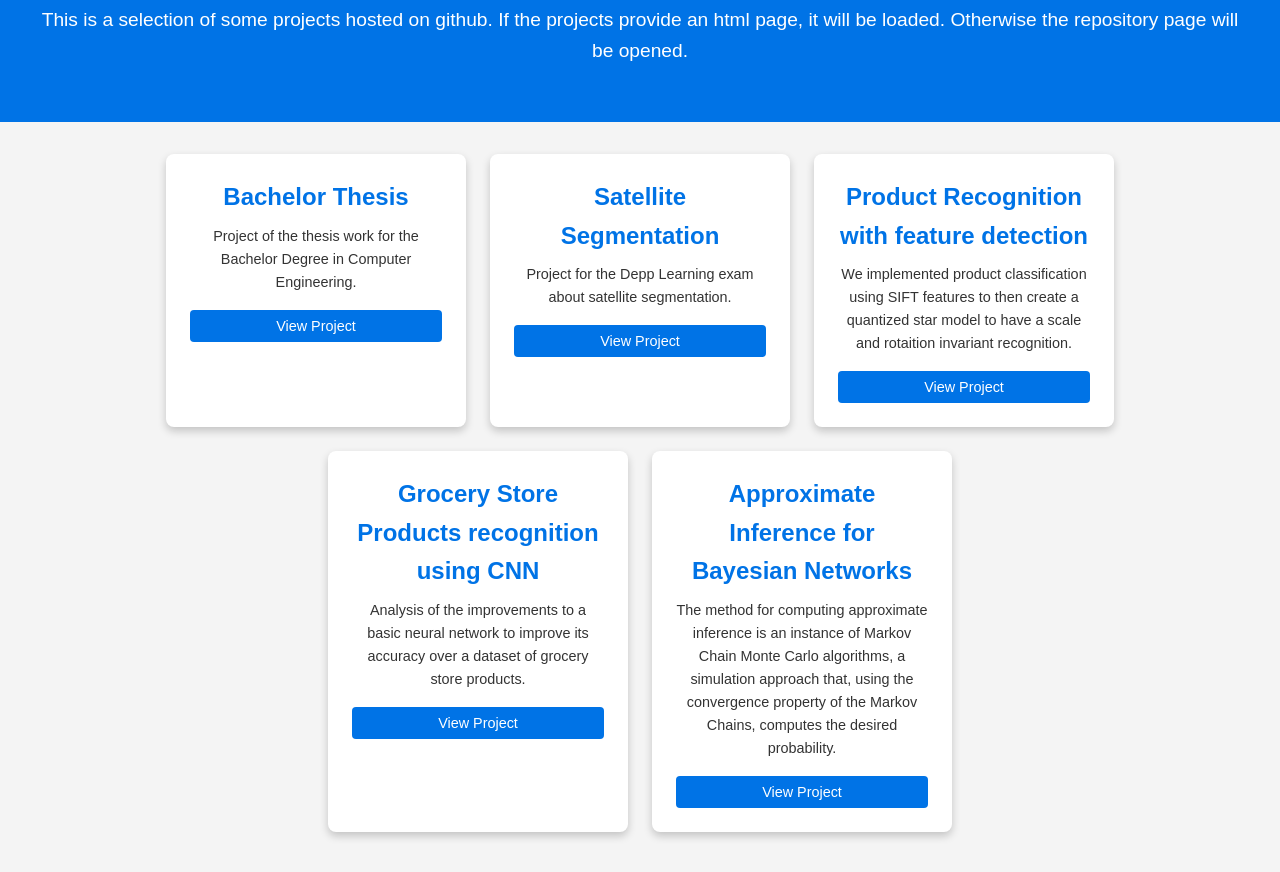
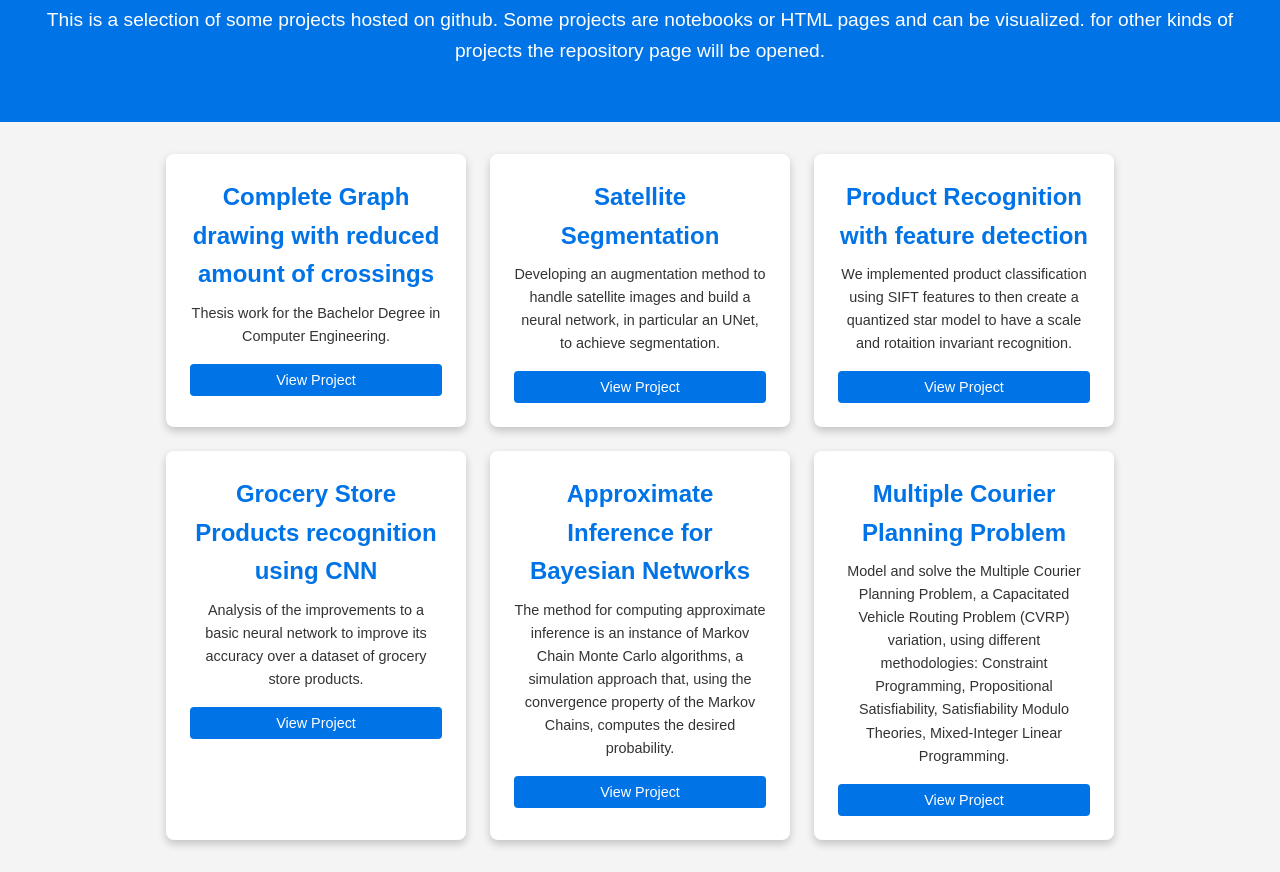
Before and after one commit to davidesonno/davidesonno.github.io, a plain HTML site: page index.html in a window 1280 px wide. Shown: the part 99-971 px from the top of the page. Drawn offline with Linux system fonts and the light colour scheme.

Commit message:
new projects added

```diff
--- a/index.html
+++ b/index.html
@@ -13,19 +13,20 @@
 <body>
     <header>
         <h1><a href="https://github.com/davidesonno" target="_blank">Davide Sonno GitHub</a> Projects</h1>
-        <p>This is a selection of some projects hosted on github. If the projects provide an html page, it will be
-            loaded. Otherwise the repository page will be opened.</p>
+        <p>This is a selection of some projects hosted on github. Some projects are notebooks or HTML pages and can be
+            visualized. for other kinds of projects the repository page will be opened.</p>
     </header>
 
     <section class="project-gallery">
         <div class="project-card">
-            <h2>Bachelor Thesis</h2>
-            <p>Project of the thesis work for the Bachelor Degree in Computer Engineering.</p>
+            <h2>Complete Graph drawing with reduced amount of crossings</h2>
+            <p>Thesis work for the Bachelor Degree in Computer Engineering.</p>
             <button onclick="loadHTML('projects/thesis/index.html')" class="project-button"></button>
         </div>
         <div class="project-card">
             <h2>Satellite Segmentation</h2>
-            <p>Project for the Depp Learning exam about satellite segmentation.</p>
+            <p>Developing an augmentation method to handle satellite images and build a neural network, in particular an
+                UNet, to achieve segmentation.</p>
             <button
                 onclick="loadJupyter('https://github.com/davidesonno/DeepLearningExamProject/blob/main/Sonno_Davide_Satellite_Segmentation.ipynb');"
                 class="project-button"></button>
@@ -57,6 +58,14 @@
                 onclick="loadJupyter('https://github.com/davidesonno/Gibbs-Sampling/blob/main/Documentation/Gibbs%20Sampling%20for%20Bayesian%20Networks.ipynb')"
                 class="project-button"></button>
         </div>
+        <div class="project-card">
+            <h2>Multiple Courier Planning Problem</h2>
+            <p>Model and solve the Multiple Courier Planning Problem, a Capacitated Vehicle Routing Problem (CVRP)
+                variation, using different methodologies: Constraint Programming,
+                Propositional Satisfiability, Satisfiability Modulo Theories, Mixed-Integer Linear Programming.</p>
+            <button onclick="openLink('https://github.com/davidecrociati/CDMO-project#readme')"
+                class="project-button"></button>
+        </div>
     </section>
 </body>
 
--- a/scripts/main.js
+++ b/scripts/main.js
@@ -28,3 +28,7 @@ function loadJupyter(notebookLink) {
 function loadFile(file, filetype) {
     window.location.href = 'wrapper.html?' + filetype + '=' + file;
 }
+
+function openLink(link, newPage=true){
+    window.open(link,'_blank')
+}
--- a/scripts/wrapper.js
+++ b/scripts/wrapper.js
@@ -1,4 +1,4 @@
-function loadPageContent() {
+function renderIFrame() {
     const urlParams = new URLSearchParams(window.location.search);
     const html = urlParams.get('html');
     const jupyter = urlParams.get('jupyter');
@@ -20,12 +20,12 @@ function loadPageContent() {
 }
 
 function addRepoHref(){
-
+// add on the header the link to the repo on github
 }
 
 function initPage(){
     addRepoHref();
-    loadPageContent();
+    renderIFrame();
 }
 
 window.onload = initPage;
```
Also changed, not shown: wrapper.html (+1 -1 lines).
